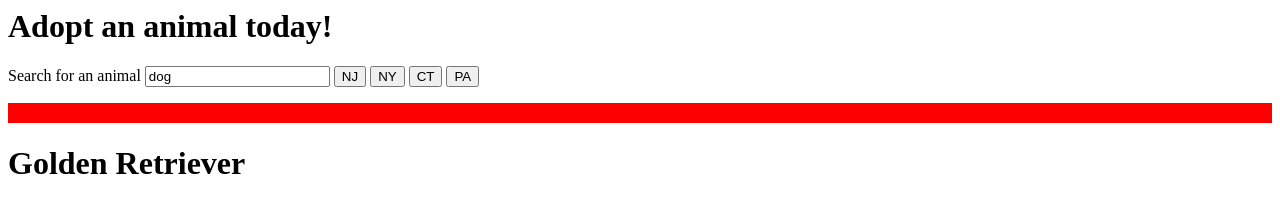
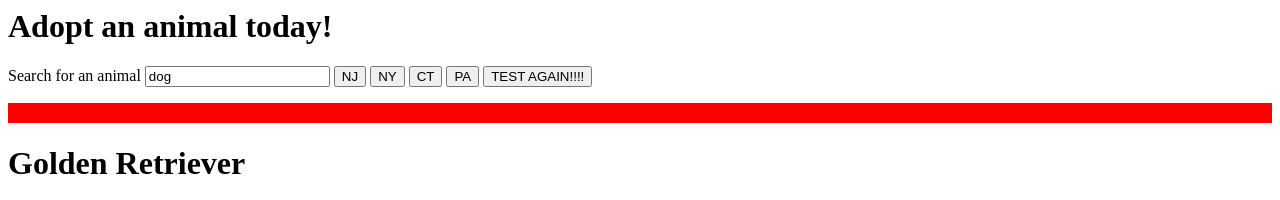
Before and after one commit to leightracey1/testtoday, a plain HTML site: page index.html in a window 1280 px wide. Shown: the top 200 px of the page. Drawn offline with nearby package versions, Linux system fonts and the light colour scheme.

Commit message:
new button again

```diff
--- a/index.html
+++ b/index.html
@@ -14,6 +14,7 @@
                 <input class="add-animal NY" type="submit" value="NY">
                 <input class="add-animal CT" type="submit" value="CT">
                 <input class="add-animal PA" type="submit" value="PA">
+                <input class="add-animal PA" type="submit" value="TEST AGAIN!!!!">
             </form>
         </div>
     </div>
```
